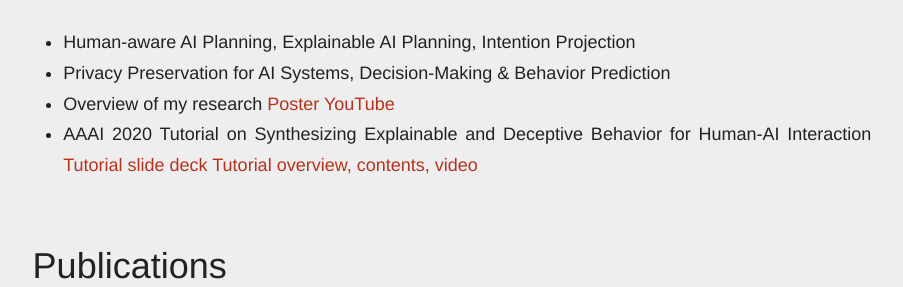
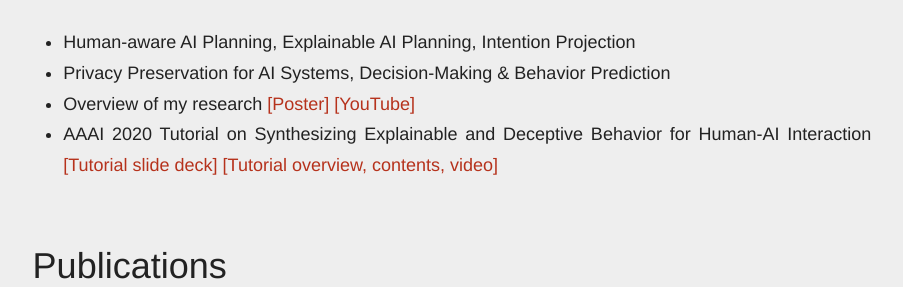
Before and after one commit to AnaghaK/anaghak.github.io, a Jekyll site: the page built from index.md, in a window 1280 px wide and 900 px high, scrolled down 440 px. Shown: the part 166-453 px from the top of the window, without its empty margins (188-1091 px from the left). Built offline with Jekyll 4.4.1, drawn with Linux system fonts in a browser that asks for light colours.

Commit message:
Updated format

```diff
--- a/index.md
+++ b/index.md
@@ -97,9 +97,9 @@ If you'd like to contact me, please drop me a mail at [anaghak at asu dot edu](m
 # Research Interests
 * Human-aware AI Planning, Explainable AI Planning, Intention Projection
 * Privacy Preservation for AI Systems, Decision-Making & Behavior Prediction
-* Overview of my research [Poster](https://www.dropbox.com/s/zxo80tsqxl40t5t/ResearchPoster.pdf?dl=0) [YouTube](https://youtu.be/WvjNAWtnCbs)
+* Overview of my research [[Poster]](https://www.dropbox.com/s/zxo80tsqxl40t5t/ResearchPoster.pdf?dl=0) [[YouTube]](https://youtu.be/WvjNAWtnCbs)
 * AAAI 2020 Tutorial on Synthesizing Explainable and Deceptive Behavior for Human-AI Interaction
-[Tutorial slide deck](https://www.dropbox.com/s/9z9iedehwhcxm22/tutorial.pdf?dl=0) [Tutorial overview, contents, video](https://yochan-lab.github.io/tutorial/AAAI-2020/)
+[[Tutorial slide deck]](https://www.dropbox.com/s/9z9iedehwhcxm22/tutorial.pdf?dl=0) [[Tutorial overview, contents, video]](https://yochan-lab.github.io/tutorial/AAAI-2020/)
 
 # <a name="publications"></a>Publications
 
```
